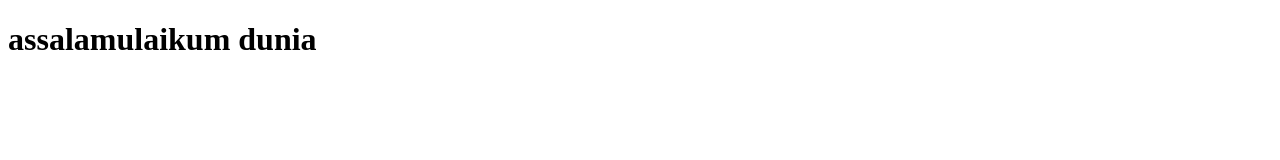
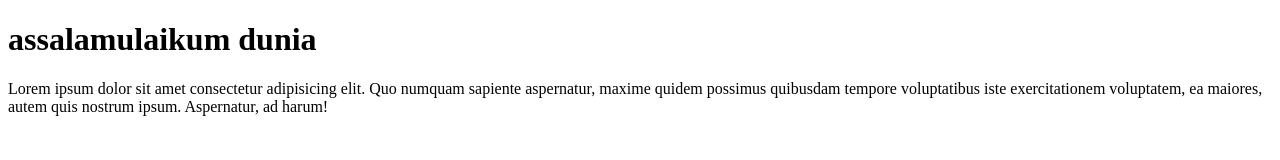
Before and after one commit to gunawan13222/Nam-Do-san, a plain HTML site: page index.html in a window 1280 px wide. Drawn offline with Linux system fonts and the light colour scheme.

Commit message:
menambhkan paragraf

```diff
--- a/index.html
+++ b/index.html
@@ -8,5 +8,9 @@
   </head>
   <body>
     <h1>assalamulaikum dunia</h1>
+    <p>
+      Lorem ipsum dolor sit amet consectetur adipisicing elit. Quo numquam sapiente aspernatur, maxime quidem possimus quibusdam tempore voluptatibus iste exercitationem voluptatem, ea maiores, autem quis nostrum ipsum. Aspernatur, ad
+      harum!
+    </p>
   </body>
 </html>
```
